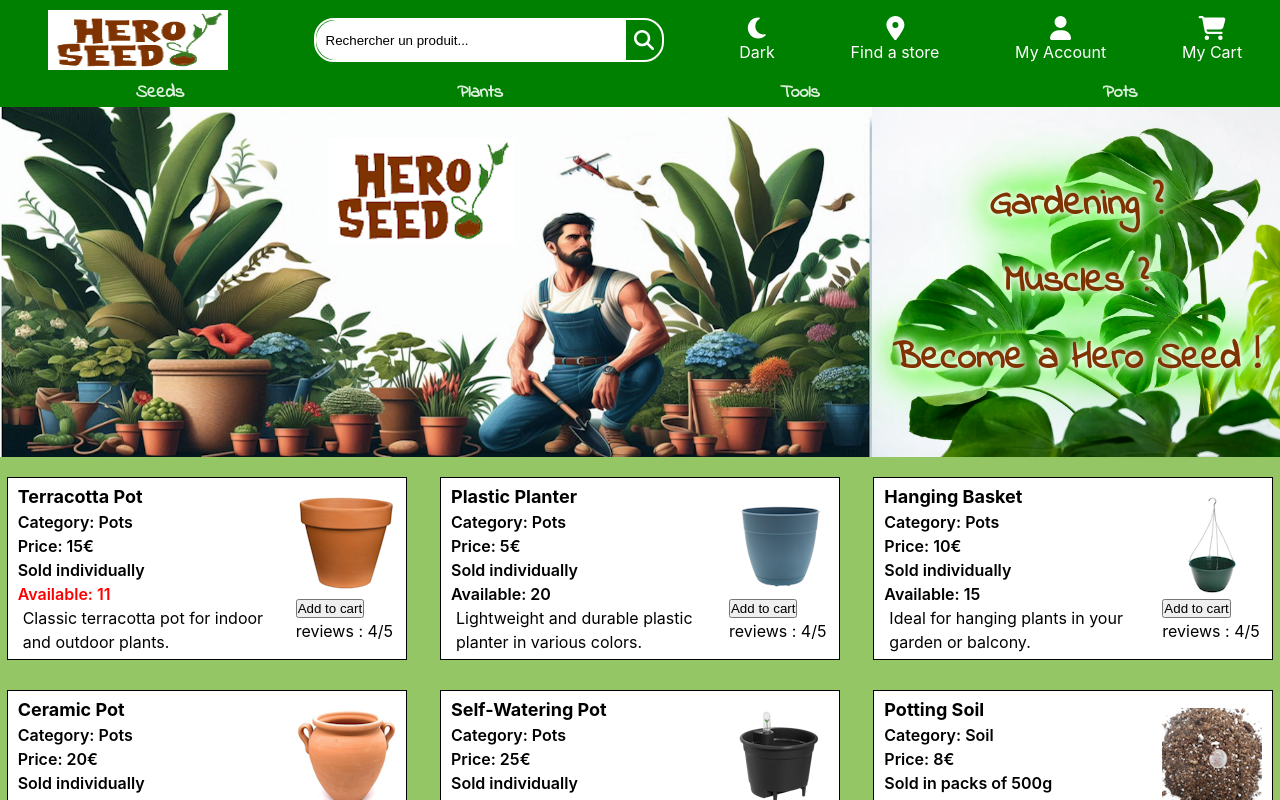
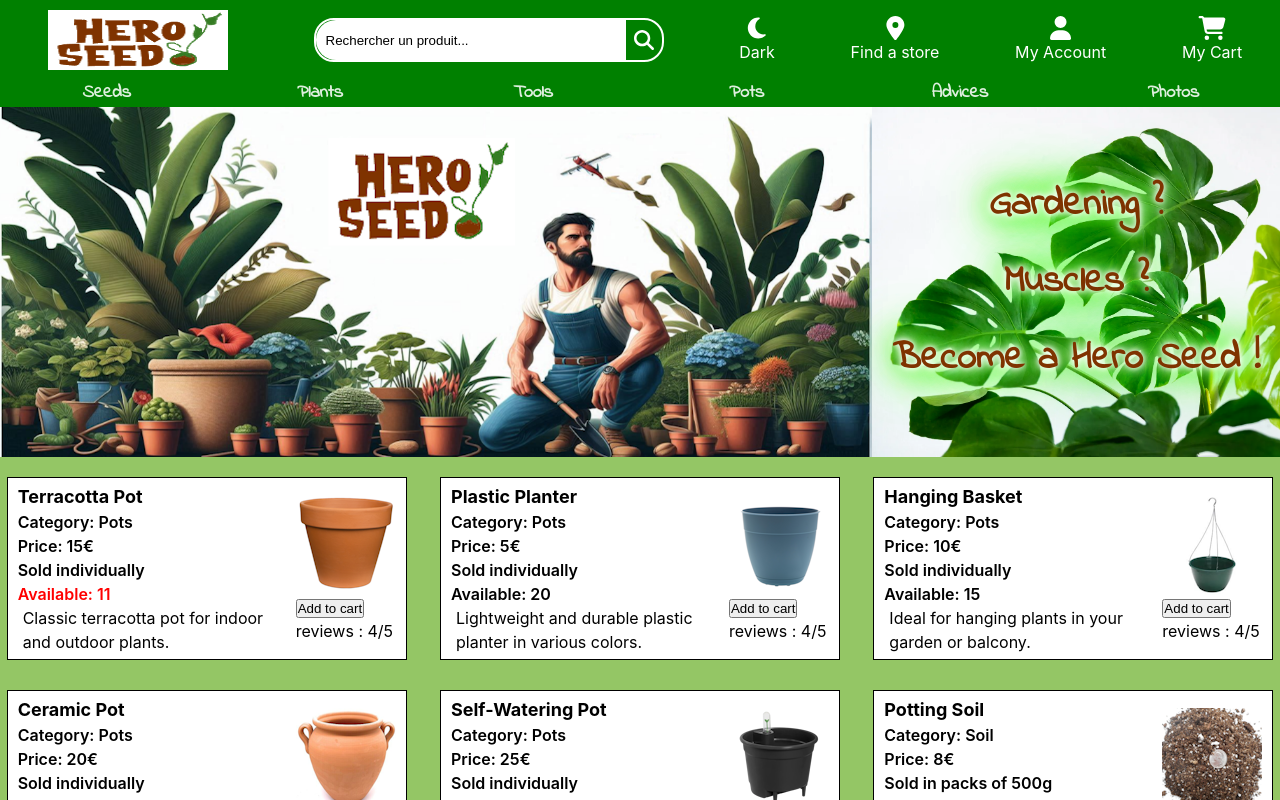
Before and after one commit to Enkiduduh/AF-Site1, a React (Vite) app: page / in a window 1280 px wide. Shown: the top 800 px of the page. Built offline with nearby package versions, Linux system fonts and the light colour scheme; a web font is replaced by a local one.

Commit message:
navbar with links

```diff
--- /dev/null
+++ b/src/components/NavBar/NavBar.jsx
@@ -0,0 +1,34 @@
+import React from "react";
+import { useState } from "react";
+import { useNavigate } from "react-router-dom";
+
+function NavBar() {
+  const [clickToAdvices, setClickToAdvices] = useState(false);
+  const [clickToPhotos, setClickToPhotos] = useState(false);
+  const navigate = useNavigate();
+
+  const handleClickToAdvices = () => {
+    setClickToAdvices(true);
+    navigate("/advices");
+  };
+
+  const handleClickToPhotos = () => {
+    setClickToPhotos(true);
+    navigate("/photos");
+  };
+
+  return (
+    <nav className="nav-container">
+      <div className="nav-button">Seeds</div>
+      <div className="nav-button">Plants</div>
+      <div className="nav-button">Tools</div>
+      <div className="nav-button">Pots</div>
+      <div className="nav-button" onClick={handleClickToAdvices}>
+        Advices
+      </div>
+      <div className="nav-button" onClick={handleClickToPhotos}>Photos</div>
+    </nav>
+  );
+}
+
+export default NavBar;
--- /dev/null
+++ b/src/components/NavBar/_navbar.scss
@@ -0,0 +1,20 @@
+.nav-container {
+  display: flex;
+  justify-content: center;
+  align-items: center;
+  background-color: white;
+  font-family: "Indie Flower", system-ui;
+  width: 100%;
+  .nav-button {
+    background: green;
+    width: 16.7%;
+    text-align: center;
+    font-size: 18px;
+    font-weight: 600;
+    &:hover {
+      background: white;
+      color: green;
+      cursor: pointer;
+    }
+  }
+}
--- a/src/pages/Home/Home.jsx
+++ b/src/pages/Home/Home.jsx
@@ -2,6 +2,7 @@
 import { useState, useEffect } from "react";
 import Banner from "../../assets/banner.png";
 import Product from "../../components/Product/Product";
+import Navbar from "../../components/NavBar/NavBar"
 import img from "/public/image_products/tomato_seeds.png";
 function Home() {
   const [navToCart, setNavToCart] = useState(false);
@@ -36,12 +37,7 @@
 
   return (
     <div>
-      <nav className="nav-container">
-        <div className="nav-button">Seeds</div>
-        <div className="nav-button">Plants</div>
-        <div className="nav-button">Tools</div>
-        <div className="nav-button">Pots</div>
-      </nav>
+      <Navbar/>
       <div className="banner">
         <img className="banner-img" src={Banner} alt="" />
         <div className="banner-text">
--- a/src/pages/Home/_home.scss
+++ b/src/pages/Home/_home.scss
@@ -1,23 +1,3 @@
-.nav-container {
-  display: flex;
-  justify-content: center;
-  align-items: center;
-  background-color: white;
-  font-family: "Indie Flower", system-ui;
-  width: 100%;
-  .nav-button {
-    background: green;
-    width: 25%;
-    text-align: center;
-    font-size: 18px;
-    font-weight: 600;
-    &:hover {
-      background: white;
-      color: green;
-    }
-  }
-}
-
 .banner {
   background-color: white;
   background-color: #94c665;
--- a/src/styles/App.css
+++ b/src/styles/App.css
@@ -184,26 +184,6 @@
   font-weight: 600;
 }
 
-.nav-container {
-  display: flex;
-  justify-content: center;
-  align-items: center;
-  background-color: white;
-  font-family: "Indie Flower", system-ui;
-  width: 100%;
-}
-.nav-container .nav-button {
-  background: green;
-  width: 25%;
-  text-align: center;
-  font-size: 18px;
-  font-weight: 600;
-}
-.nav-container .nav-button:hover {
-  background: white;
-  color: green;
-}
-
 .banner {
   background-color: white;
   background-color: #94c665;
@@ -238,6 +218,27 @@
   text-shadow: 0px 0px 5px rgb(255, 255, 255), 0px 0px 10px rgb(255, 255, 255), 0px 0px 15px rgb(255, 255, 255), 0px 0px 20px rgb(73, 255, 24), 0px 0px 30px rgb(73, 255, 24), 0px 0px 40px rgb(73, 255, 24), 0px 0px 55px rgb(73, 255, 24), 0px 0px 75px rgb(73, 255, 24);
 }
 
+.nav-container {
+  display: flex;
+  justify-content: center;
+  align-items: center;
+  background-color: white;
+  font-family: "Indie Flower", system-ui;
+  width: 100%;
+}
+.nav-container .nav-button {
+  background: green;
+  width: 16.7%;
+  text-align: center;
+  font-size: 18px;
+  font-weight: 600;
+}
+.nav-container .nav-button:hover {
+  background: white;
+  color: green;
+  cursor: pointer;
+}
+
 * {
   margin: 0;
   padding: 0;
--- a/src/styles/App.scss
+++ b/src/styles/App.scss
@@ -1,7 +1,7 @@
 @import "../layout/Header/header", "../layout/Footer/footer",
   "../layout/views/view", "../styles/variables",
   "../../src/pages/Login/login", "../pages/Cart/cart", "../components/Product/product",
-  "../pages/Home/home";
+  "../pages/Home/home", "../components/NavBar/navbar";
 
 * {
   margin: 0;
```
Also changed, not shown: 1 other file (tests, documents, lock files or other folders).
